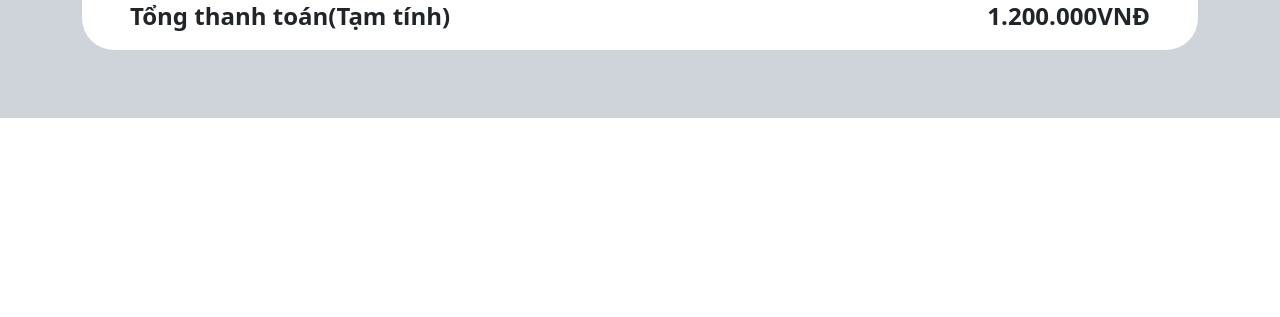
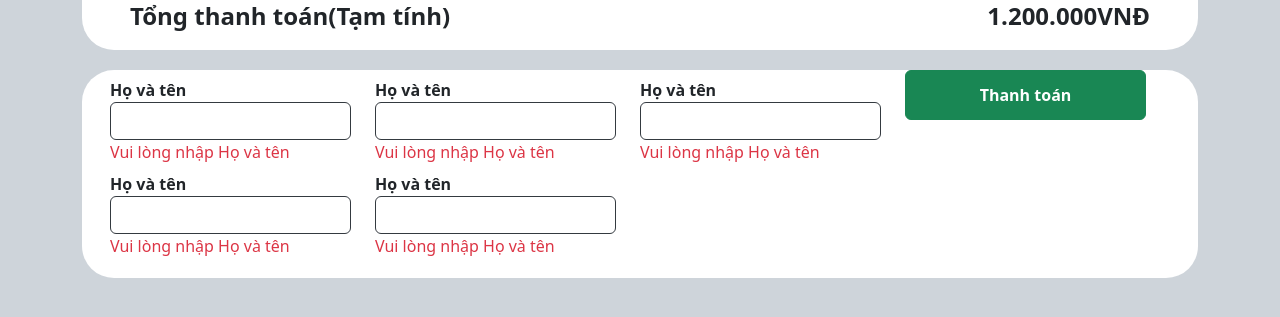
Before and after one commit to Nguyen-Van-Vinh-2002/Du-An-Tot-Nghiep, a React (Create React App) app: page /cart in a window 1280 px wide. Shown: the part 467-784 px from the top of the page. Built offline with nearby package versions, Linux system fonts and the light colour scheme.

Commit message:
Update UI Cart page

```diff
--- a/src/Pages/CartPage/CartComponent.jsx
+++ b/src/Pages/CartPage/CartComponent.jsx
@@ -90,6 +90,42 @@ const Cart = () => {
                     </div>
                 </div>
             </div>
+            <div class="cart container bg-dark-subtle">
+                <div className='bg-white border-0 rounded-5'>
+                    <form action="" method="" className='row m-1 mb-3'>
+                        <div className='col-12 col-lg-9 col-xl-9 ps-4 row'>
+                            <div className='col-12 col-md-6 col-lg-4 col-xl-4 pt-2'>
+                                <label htmlFor="" className='fw-bold'>Họ và tên</label>
+                                <input class='form-control' type="text" />
+                                <label htmlFor="" className="error text-danger">Vui lòng nhập Họ và tên</label>
+                            </div>
+                            <div className='col-12 col-md-6 col-lg-4 col-xl-4 pt-2'>
+                                <label htmlFor="" className='fw-bold'>Họ và tên</label>
+                                <input class='form-control' type="text" />
+                                <label htmlFor="" className="error text-danger">Vui lòng nhập Họ và tên</label>
+                            </div>
+                            <div className='col-12 col-md-6 col-lg-4 col-xl-4 pt-2'>
+                                <label htmlFor="" className='fw-bold'>Họ và tên</label>
+                                <input class='form-control' type="text" />
+                                <label htmlFor="" className="error text-danger">Vui lòng nhập Họ và tên</label>
+                            </div>
+                            <div className='col-12 col-md-6 col-lg-4 col-xl-4 pt-2'>
+                                <label htmlFor="" className='fw-bold'>Họ và tên</label>
+                                <input class='form-control' type="text" />
+                                <label htmlFor="" className="error text-danger">Vui lòng nhập Họ và tên</label>
+                            </div>
+                            <div className='col-12 col-md-6 col-lg-4 col-xl-4 pt-2'>
+                                <label htmlFor="" className='fw-bold'>Họ và tên</label>
+                                <input class='form-control' type="text" />
+                                <label htmlFor="" className="error text-danger">Vui lòng nhập Họ và tên</label>
+                            </div>
+                        </div>
+                        <div className='col-12 col-xl-3 col-lg-3 col-md-3 row ps-4 mb-3'>
+                            <button style={{maxHeight:'50px'}} className='btn fw-bold btn-success just-content-center' type="submit">Thanh toán</button>
+                        </div>
+                    </form>
+                </div>
+            </div>
         </main>
     );
 };
```
